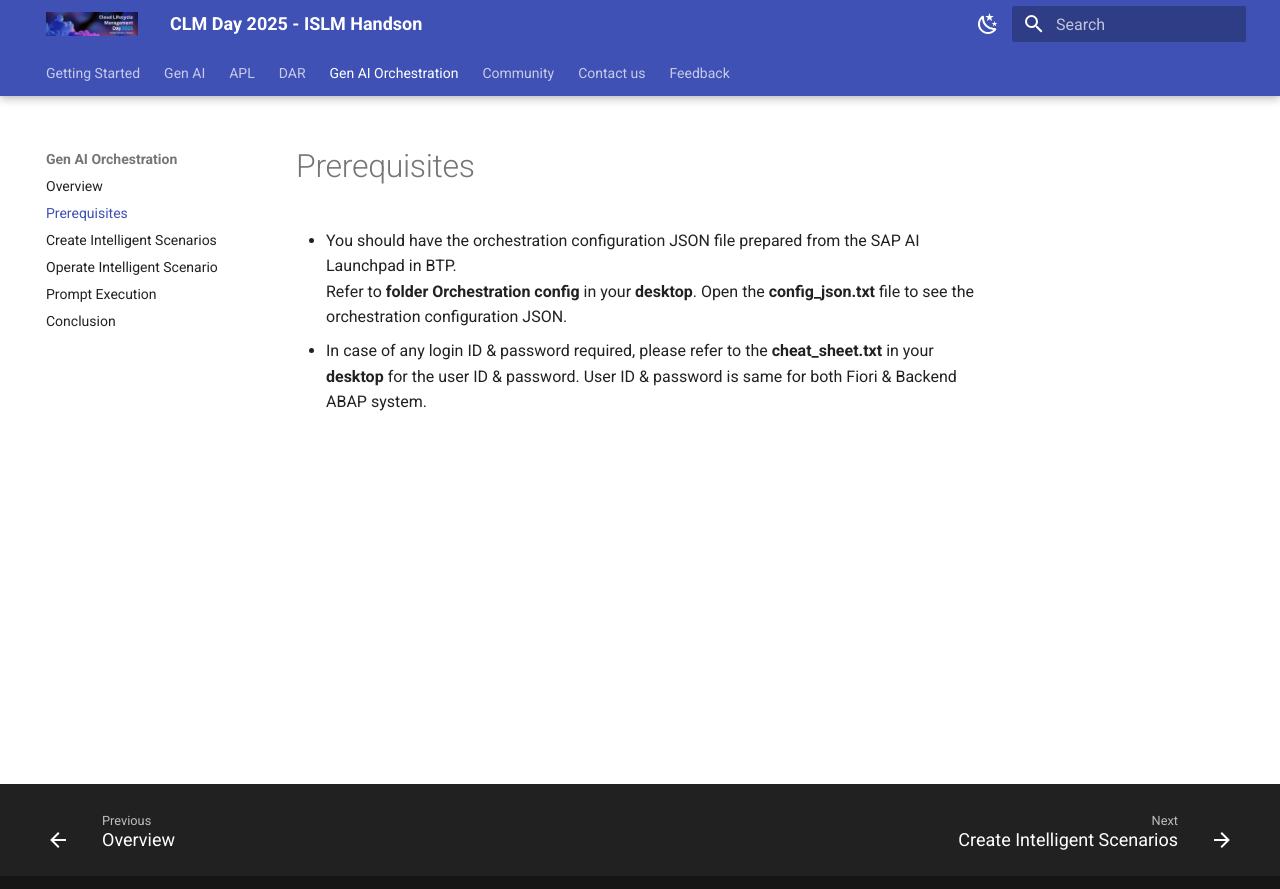
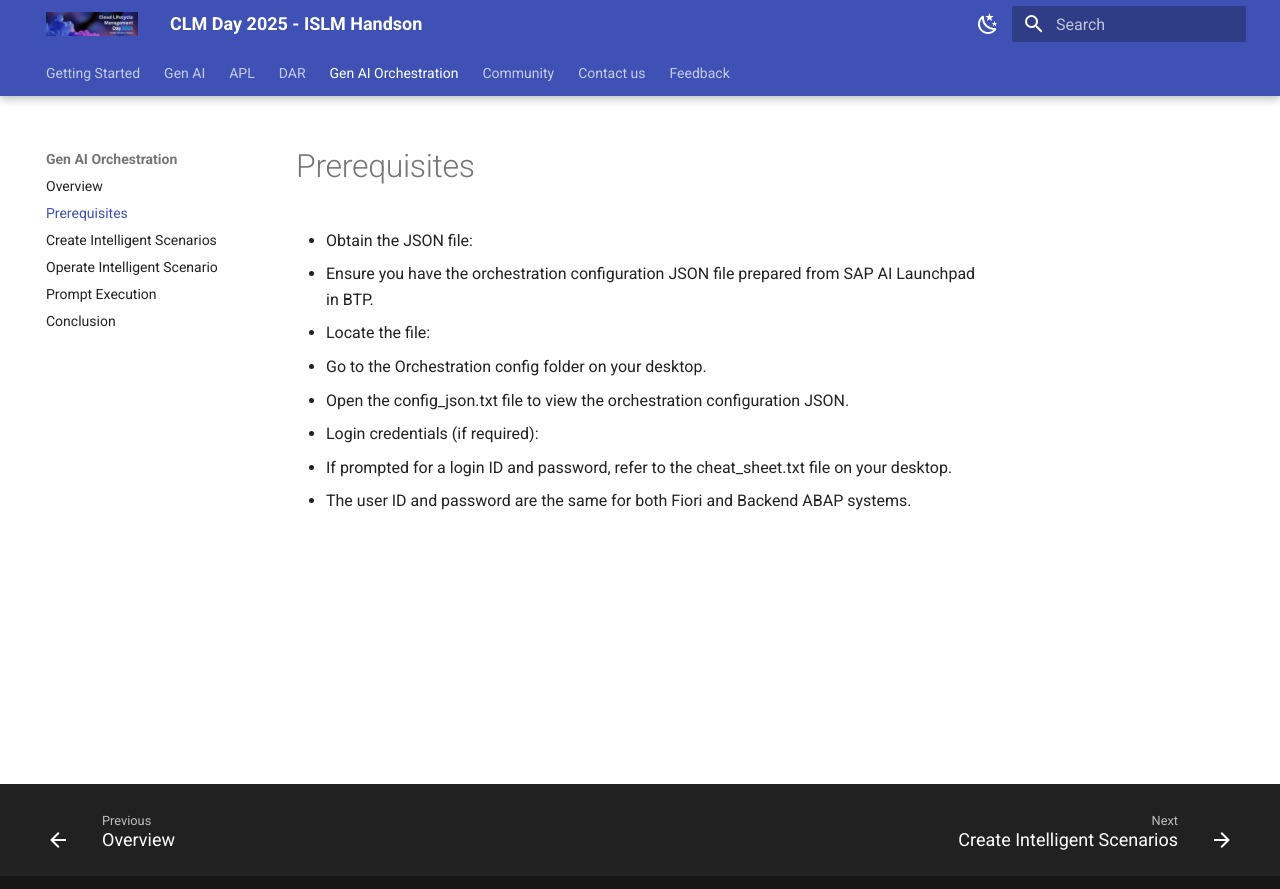
Before and after one commit to SAP-CLM-SL/ISLM, an MkDocs documentation site: the page built from docs/Integrate-AI-into-SAPS4HANA-with-ISLM/Prerequisites.md, in a window 1280 px wide. Shown: the top 889 px of the page. Built offline with MkDocs 1.6.1 and Material for MkDocs 9.7.7, drawn with Linux system fonts in a browser that asks for light colours.

Commit message:
Update Prerequisites.md

```diff
--- a/docs/Integrate-AI-into-SAPS4HANA-with-ISLM/Prerequisites.md
+++ b/docs/Integrate-AI-into-SAPS4HANA-with-ISLM/Prerequisites.md
@@ -1,4 +1,9 @@
 # Prerequisites
-- You should have the orchestration configuration JSON file prepared from the SAP AI Launchpad in BTP.<br>
-  Refer to **folder Orchestration config** in your **desktop**. Open the **config_json.txt** file to see the orchestration configuration JSON.
-- In case of any login ID & password required, please refer to the **cheat_sheet.txt** in your **desktop** for the user ID & password. User ID & password is same for both Fiori & Backend ABAP system.
+- Obtain the JSON file: <br>
+  - Ensure you have the orchestration configuration JSON file prepared from SAP AI Launchpad in BTP.
+- Locate the file:<br>
+  - Go to the Orchestration config folder on your desktop.
+  - Open the config_json.txt file to view the orchestration configuration JSON.
+- Login credentials (if required):<br>
+  - If prompted for a login ID and password, refer to the cheat_sheet.txt file on your desktop.
+  - The user ID and password are the same for both Fiori and Backend ABAP systems.
```
